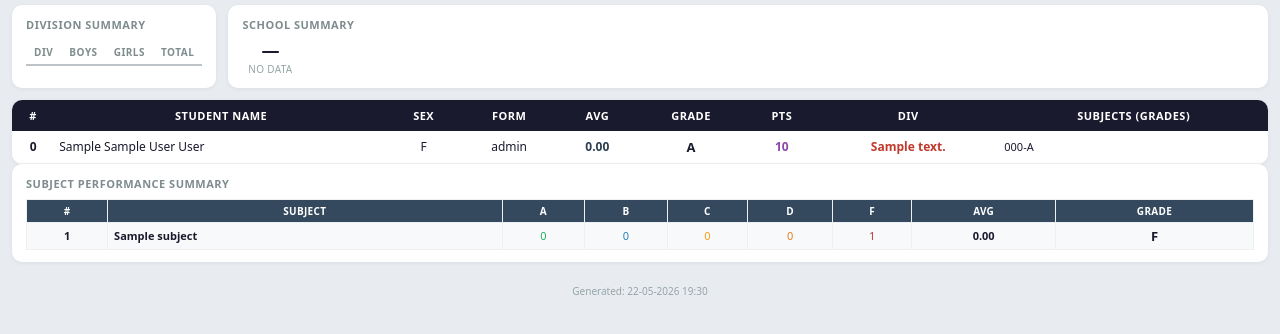
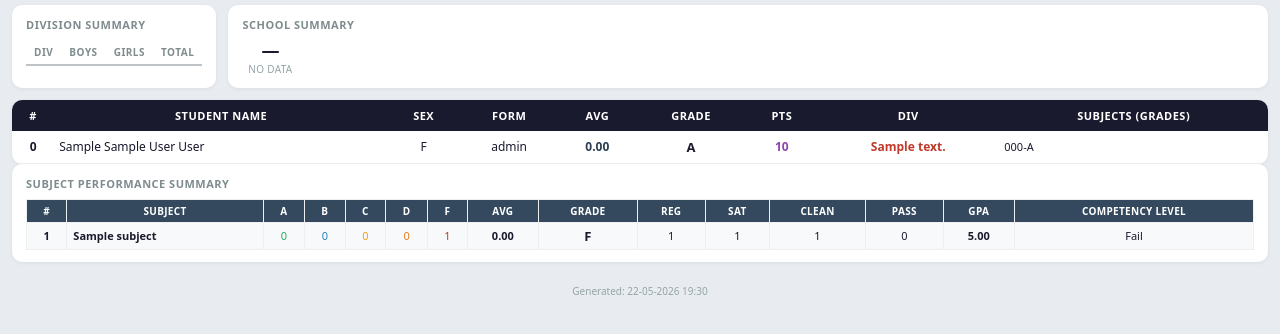
Before and after one commit to kizenga11/kitukutu, a PHP site: page /admin/view_results.php?exam_id=1 in a window 1280 px wide. Shown: the part 136-470 px from the top of the page. Run offline with PHP 8.4, Linux system fonts and the light colour scheme; the visitor is signed in with stand-in values (Sample User, id 1); tables that the repository leaves empty or names only in its code hold one stand-in row (values such as "Sample post"); lists and menus that the app fills with data are empty.

Commit message:
fix: filter marks by student_subjects, add GPA columns, fix reference bug, merge duplicate subjects
- Filter all marks queries by student_subjects to exclude old-stream marks
- Fix PHP foreach reference bug (unset()) causing last student to be dropped
- Add REG, SAT, CLEAN, PASS, GPA, Competency Level columns to subject table
- Merge duplicate subject names (e.g. English General + Vocational) in display
- Compute School GPA from exam_results_summary
- Change grade F remark from KUSHINDWA to FELI
- Add query failure safety check

```diff
--- a/admin/bulk_reports.php
+++ b/admin/bulk_reports.php
@@ -83,6 +83,7 @@ $subs = mysqli_query($conn,"
 SELECT sub.subject_name,m.marks
 FROM marks m
 JOIN subjects sub ON sub.id=m.subject_id
+JOIN student_subjects ss ON ss.student_id=m.student_id AND ss.subject_id=m.subject_id
 WHERE m.exam_id=$exam_id
 AND m.student_id={$stu['student_id']}
 ");
--- a/admin/exam_summary.php
+++ b/admin/exam_summary.php
@@ -51,6 +51,7 @@ END
 ) as gpa
 
 FROM marks m
+JOIN student_subjects ss ON ss.student_id = m.student_id AND ss.subject_id = m.subject_id
 WHERE m.subject_id IN (
 SELECT id FROM subjects WHERE subject_name='$subject_name'
 )
@@ -96,6 +97,7 @@ SUM(CASE WHEN m.marks='A' THEN 1 ELSE 0 END) ABS
 
 FROM marks m
 JOIN students s ON s.id=m.student_id
+JOIN student_subjects ss ON ss.student_id = m.student_id AND ss.subject_id = m.subject_id
 
 WHERE m.subject_id IN (
 SELECT id FROM subjects WHERE subject_name='$subject_name'
--- a/admin/view_results.php
+++ b/admin/view_results.php
@@ -260,9 +260,9 @@ body{
     .div-table th{background:#ccc!important;color:#000!important;-webkit-print-color-adjust:exact;print-color-adjust:exact;}
 
     .subj-section{box-shadow:none;border-radius:0;padding:6px 10px;border:1px solid #000;margin-bottom:6px;page-break-inside:avoid;}
-    .subj-table{width:100%;border-collapse:collapse;}
-    .subj-table th{background:#ccc!important;color:#000!important;font-size:8pt;border:1px solid #000;padding:4px 5px;}
-    .subj-table td{border:1px solid #000;padding:3px 5px;font-size:8pt;}
+    .subj-table{width:100%;border-collapse:collapse;font-size:7pt;}
+    .subj-table th{background:#ccc!important;color:#000!important;font-size:7pt;border:1px solid #000;padding:3px 4px;}
+    .subj-table td{border:1px solid #000;padding:2px 4px;font-size:7pt;}
     .subj-table tr:nth-child(even){background:#f5f5f5!important;}
 
     .table-card{box-shadow:none;border-radius:0;border:1px solid #000;}
@@ -415,7 +415,12 @@ $schoolInfo = $summary_json['school'] ?? null;
     <div class="summary-card">
         <div class="summary-title">School Summary</div>
         <div class="summary-grid">
-            <?php if($schoolInfo): $sc=$schoolInfo; ?>
+            <?php if($schoolInfo): $sc=$schoolInfo;
+            $schoolGpaLive = 0;
+            $gpaQL = mysqli_query($conn,"SELECT SUM(total_points) as pts_sum, COUNT(*) as cnt FROM exam_results_summary WHERE exam_id='$exam_id' AND division != '' AND division IS NOT NULL");
+            $gpaRL = mysqli_fetch_assoc($gpaQL);
+            if($gpaRL && $gpaRL['cnt'] > 0) $schoolGpaLive = round($gpaRL['pts_sum'] / $gpaRL['cnt'], 2);
+            ?>
             <div class="stat-item">
                 <div class="stat-value"><?= number_format((float)$sc['school_avg'],2) ?></div>
                 <div class="stat-label">Average</div>
@@ -427,6 +432,10 @@ $schoolInfo = $summary_json['school'] ?? null;
             <div class="stat-item">
                 <div class="stat-value"><?= (int)($sc['total_students']??0) ?></div>
                 <div class="stat-label">Students</div>
+            </div>
+            <div class="stat-item">
+                <div class="stat-value"><?= number_format($schoolGpaLive,2) ?></div>
+                <div class="stat-label">School GPA</div>
             </div>
             <?php else: ?>
             <div class="stat-item">
@@ -480,6 +489,7 @@ $schoolInfo = $summary_json['school'] ?? null;
                 SELECT sub.subject_code, m.marks
                 FROM marks m
                 JOIN subjects sub ON sub.id = m.subject_id
+                JOIN student_subjects ss ON ss.student_id = m.student_id AND ss.subject_id = m.subject_id
                 WHERE m.student_id = '$id' AND m.exam_id = '$exam_id'
                 ORDER BY sub.subject_code
             ");
@@ -522,35 +532,92 @@ $schoolInfo = $summary_json['school'] ?? null;
 
 <!-- SUBJECT PERFORMANCE SUMMARY (live query, all streams) -->
 <?php
+function competencyLabel($gpa){
+    if($gpa >= 1 && $gpa <= 2) return 'Excellent';
+    if($gpa >= 2.01 && $gpa <= 3) return 'Very Good';
+    if($gpa >= 3.01 && $gpa <= 4) return 'Good';
+    if($gpa >= 4.01 && $gpa <= 5) return 'Fail';
+    return '-';
+}
+
 $sg_q_a = mysqli_query($conn, "
     SELECT m.subject_id, sbj.subject_name,
-           COUNT(*) as total,
-           SUM(CASE WHEN m.marks >= 75 THEN 1 ELSE 0 END) as grade_a,
+           COUNT(*) as reg,
+           SUM(CASE WHEN m.marks != 'A' THEN 1 ELSE 0 END) as sat,
+           SUM(CASE WHEN m.marks >= 75 AND m.marks != 'A' THEN 1 ELSE 0 END) as grade_a,
            SUM(CASE WHEN m.marks >= 65 AND m.marks < 75 THEN 1 ELSE 0 END) as grade_b,
            SUM(CASE WHEN m.marks >= 45 AND m.marks < 65 THEN 1 ELSE 0 END) as grade_c,
            SUM(CASE WHEN m.marks >= 30 AND m.marks < 45 THEN 1 ELSE 0 END) as grade_d,
-           SUM(CASE WHEN m.marks >= 0 AND m.marks < 30 THEN 1 ELSE 0 END) as grade_f,
-           AVG(m.marks) as avg_mark
+           SUM(CASE WHEN m.marks >= 0 AND m.marks < 30 AND m.marks != 'A' THEN 1 ELSE 0 END) as grade_f,
+           AVG(CASE WHEN m.marks != 'A' THEN m.marks END) as avg_mark,
+           SUM(CASE
+               WHEN m.marks != 'A' AND m.marks >= 75 THEN 1
+               WHEN m.marks != 'A' AND m.marks >= 65 THEN 2
+               WHEN m.marks != 'A' AND m.marks >= 45 THEN 3
+               WHEN m.marks != 'A' AND m.marks >= 30 THEN 4
+               WHEN m.marks != 'A' THEN 5
+               ELSE 0
+           END) as points_sum,
+           SUM(CASE WHEN m.marks != 'A' AND m.marks >= 45 THEN 1 ELSE 0 END) as pass_count
     FROM marks m
     JOIN subjects sbj ON sbj.id = m.subject_id
+    JOIN student_subjects ss ON ss.student_id = m.student_id AND ss.subject_id = m.subject_id
     WHERE m.exam_id = '$exam_id'
-      AND m.marks != 'A'
     GROUP BY m.subject_id, sbj.subject_name
     ORDER BY avg_mark DESC
 ");
-$sg_data_a = [];
+$raw_subjects = [];
+if ($sg_q_a) {
+    while ($sg_r = mysqli_fetch_assoc($sg_q_a)) {
+        $sg_r['gpa'] = $sg_r['sat'] > 0 ? round($sg_r['points_sum'] / $sg_r['sat'], 2) : 0;
+        $raw_subjects[] = $sg_r;
+    }
+}
+
+// Merge duplicate subject names (e.g., English GENERAL + English VOCATIONAL)
+$merged = [];
+foreach($raw_subjects as $sg){
+    $name = strtoupper(trim($sg['subject_name']));
+    if(!isset($merged[$name])){
+        $merged[$name] = $sg;
+    } else {
+        $m = &$merged[$name];
+        $m['grade_a'] += $sg['grade_a'];
+        $m['grade_b'] += $sg['grade_b'];
+        $m['grade_c'] += $sg['grade_c'];
+        $m['grade_d'] += $sg['grade_d'];
+        $m['grade_f'] += $sg['grade_f'];
+        $m['reg'] += $sg['reg'];
+        $m['pass_count'] += $sg['pass_count'];
+        $c1 = $m['sat'];
+        $c2 = $sg['sat'];
+        $totalSat = $c1 + $c2;
+        $m['avg_mark'] = $totalSat > 0 ? ($m['avg_mark'] * $c1 + $sg['avg_mark'] * $c2) / $totalSat : 0;
+        $m['points_sum'] += $sg['points_sum'];
+        $m['sat'] = $totalSat;
+        $m['gpa'] = $totalSat > 0 ? round($m['points_sum'] / $totalSat, 2) : 0;
+    }
+}
+$sg_data_a = array_values($merged);
+usort($sg_data_a, function($a, $b){
+    return ($b['avg_mark']??0) <=> ($a['avg_mark']??0);
+});
 $pos = 1;
-while ($sg_r = mysqli_fetch_assoc($sg_q_a)) {
-    $sg_r['pos'] = $pos++;
-    $sg_data_a[] = $sg_r;
+foreach($sg_data_a as &$sg){
+    $sg['pos'] = $pos++;
 }
+unset($sg);
 ?>
 <?php if (!empty($sg_data_a)): ?>
 <div class="subj-section">
     <div class="summary-title" style="margin-bottom:8px;">Subject Performance Summary</div>
     <div class="table-wrap">
         <table class="subj-table">
-            <tr><th>#</th><th>Subject</th><th>A</th><th>B</th><th>C</th><th>D</th><th>F</th><th>Avg</th><th>Grade</th></tr>
+            <tr>
+                <th>#</th><th>Subject</th><th>A</th><th>B</th><th>C</th><th>D</th><th>F</th>
+                <th>Avg</th><th>Grade</th>
+                <th>REG</th><th>SAT</th><th>CLEAN</th><th>PASS</th><th>GPA</th><th>Competency Level</th>
+            </tr>
             <?php foreach($sg_data_a as $sg): ?>
             <tr>
                 <td style="font-weight:700;"><?= $sg['pos'] ?></td>
@@ -562,6 +629,12 @@ while ($sg_r = mysqli_fetch_assoc($sg_q_a)) {
                 <td style="color:#c0392b;"><?= (int)$sg['grade_f'] ?></td>
                 <td style="font-weight:700;color:#1a1a2e;"><?= number_format((float)$sg['avg_mark'],2) ?></td>
                 <td style="font-weight:800;font-size:13px;"><?= grade($sg['avg_mark']) ?></td>
+                <td><?= (int)$sg['reg'] ?></td>
+                <td><?= (int)$sg['sat'] ?></td>
+                <td><?= (int)$sg['sat'] ?></td>
+                <td><?= (int)$sg['pass_count'] ?></td>
+                <td style="font-weight:700;"><?= number_format((float)$sg['gpa'],2) ?></td>
+                <td style="font-size:11px;"><?= competencyLabel($sg['gpa']) ?></td>
             </tr>
             <?php endforeach; ?>
         </table>
--- a/setup.php
+++ b/setup.php
@@ -400,7 +400,7 @@ if (mysqli_num_rows($tblCheck) == 0) {
             ['B', 65.00,  74.99, 2, 'VIZURI SANA'],
             ['C', 45.00,  64.99, 3, 'WASTANI'],
             ['D', 30.00,  44.99, 4, 'HAFIFU'],
-            ['F',  0.00,  29.99, 5, 'KUSHINDWA'],
+            ['F',  0.00,  29.99, 5, 'FELI'],
         ];
         foreach ($seeds as $s) {
             mysqli_query($conn, "INSERT IGNORE INTO `grade_scales` (grade_letter, min_marks, max_marks, points, remark)
--- a/teacher/view_results.php
+++ b/teacher/view_results.php
@@ -402,6 +402,7 @@ $schoolInfo = $summary_json['school'] ?? null;
                 SELECT sub.subject_code, m.marks
                 FROM marks m
                 JOIN subjects sub ON sub.id = m.subject_id
+                JOIN student_subjects ss ON ss.student_id = m.student_id AND ss.subject_id = m.subject_id
                 WHERE m.student_id = '$id' AND m.exam_id = '$exam_id'
                 ORDER BY sub.subject_code
             ");
@@ -454,6 +455,7 @@ $sg_q = mysqli_query($conn, "
            AVG(m.marks) as avg_mark
     FROM marks m
     JOIN subjects sbj ON sbj.id = m.subject_id
+    JOIN student_subjects ss ON ss.student_id = m.student_id AND ss.subject_id = m.subject_id
     WHERE m.exam_id = '$exam_id'
       AND m.marks != 'A'
     GROUP BY m.subject_id, sbj.subject_name
```
Also changed, not shown: admin/admin_student_report.php (+8 -6 lines), admin/process_results.php (+43 -5 lines), admin/public_results.php (+6 -3 lines), admin/student_report.php (+7 -5 lines).
